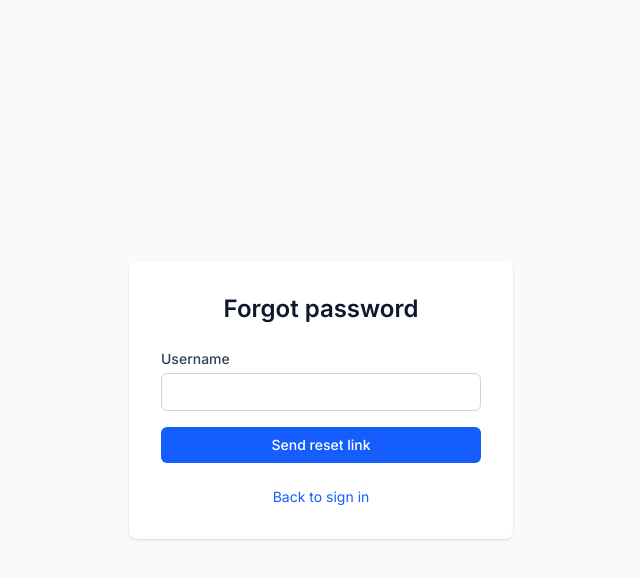
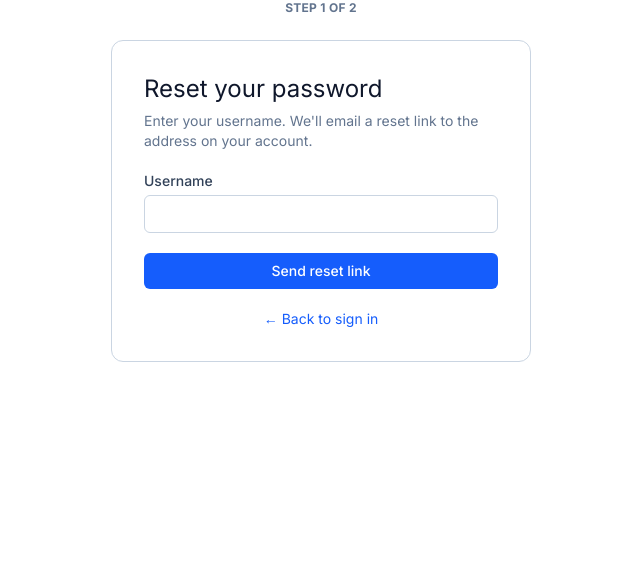
Before and after one commit to ernest-ayitey/lynKS_appointment, a React (Vite) app in the folder apps/web/: page /forgot-password in a window 1280 px wide. Shown: the top 578 px of the page, without its empty margins (319-959 px from the left). Built offline with nearby package versions, Linux system fonts and the light colour scheme; no server answers.

Commit message:
style: restyle ForgotPassword/ResetPassword/ChangePassword to match ForgotPassword.dc.html

```diff
--- a/apps/web/src/features/auth/change-password.page.tsx
+++ b/apps/web/src/features/auth/change-password.page.tsx
@@ -1,6 +1,7 @@
 import { useState } from 'react';
 import { useForm } from 'react-hook-form';
 import { useNavigate } from 'react-router-dom';
+import AuthCard from '../../components/auth-card';
 import { ApiError } from '../../lib/api-client';
 import { GENERIC_ERROR_MESSAGE, applyApiError } from '../../lib/api-error-handling';
 import { useAuth } from '../../lib/auth-context';
@@ -52,17 +53,14 @@ export default function ChangePasswordPage() {
   }
 
   return (
-    <div className="flex min-h-screen items-center justify-center bg-slate-50 px-4">
-      <div className="w-full max-w-sm rounded-lg bg-white p-8 shadow">
-        <h1 className="mb-6 text-center text-2xl font-semibold text-slate-900">Change password</h1>
-
+    <AuthCard title="Change password">
       {user?.must_change_password && (
-          <div role="alert" className="mb-4 rounded-md bg-amber-50 px-3 py-2 text-sm text-amber-800">
+        <div role="alert" className="rounded-md bg-amber-50 px-3 py-2 text-sm text-amber-800">
           You must change your password before continuing.
         </div>
       )}
 
-        <form onSubmit={handleSubmit(onSubmit)} className="space-y-4" noValidate>
+      <form onSubmit={handleSubmit(onSubmit)} className="flex flex-col gap-5" noValidate>
         {formError && (
           <div role="alert" className="rounded-md bg-red-50 px-3 py-2 text-sm text-red-700">
             {formError}
@@ -123,7 +121,6 @@ export default function ChangePasswordPage() {
           Change password
         </button>
       </form>
-      </div>
-    </div>
+    </AuthCard>
   );
 }
--- a/apps/web/src/features/auth/forgot-password.page.tsx
+++ b/apps/web/src/features/auth/forgot-password.page.tsx
@@ -1,6 +1,7 @@
 import { useState } from 'react';
 import { useForm } from 'react-hook-form';
 import { Link } from 'react-router-dom';
+import AuthCard from '../../components/auth-card';
 import { GENERIC_ERROR_MESSAGE } from '../../lib/api-error-handling';
 import { useAuth } from '../../lib/auth-context';
 
@@ -40,16 +41,17 @@ export default function ForgotPasswordPage() {
   }
 
   return (
-    <div className="flex min-h-screen items-center justify-center bg-slate-50 px-4">
-      <div className="w-full max-w-sm rounded-lg bg-white p-8 shadow">
-        <h1 className="mb-6 text-center text-2xl font-semibold text-slate-900">Forgot password</h1>
-
+    <AuthCard
+      stepLabel="STEP 1 OF 2"
+      title="Reset your password"
+      subtitle="Enter your username. We'll email a reset link to the address on your account."
+    >
       {message ? (
         <p role="status" className="text-center text-sm text-slate-700">
           {message}
         </p>
       ) : (
-          <form onSubmit={handleSubmit(onSubmit)} className="space-y-4" noValidate>
+        <form onSubmit={handleSubmit(onSubmit)} className="flex flex-col gap-5" noValidate>
           {formError && (
             <div role="alert" className="rounded-md bg-red-50 px-3 py-2 text-sm text-red-700">
               {formError}
@@ -79,12 +81,11 @@ export default function ForgotPasswordPage() {
         </form>
       )}
 
-        <p className="mt-6 text-center text-sm text-slate-600">
+      <p className="text-center text-sm text-slate-600">
         <Link to="/login" className="text-blue-600 hover:underline">
-            Back to sign in
+          ← Back to sign in
         </Link>
       </p>
-      </div>
-    </div>
+    </AuthCard>
   );
 }
--- a/apps/web/src/features/auth/reset-password.page.tsx
+++ b/apps/web/src/features/auth/reset-password.page.tsx
@@ -1,6 +1,7 @@
 import { useState } from 'react';
 import { useForm } from 'react-hook-form';
 import { Link, useNavigate, useParams } from 'react-router-dom';
+import AuthCard from '../../components/auth-card';
 import { ApiError } from '../../lib/api-client';
 import { GENERIC_ERROR_MESSAGE, applyApiError } from '../../lib/api-error-handling';
 import { useAuth } from '../../lib/auth-context';
@@ -62,10 +63,7 @@ export default function ResetPasswordPage() {
   }
 
   return (
-    <div className="flex min-h-screen items-center justify-center bg-slate-50 px-4">
-      <div className="w-full max-w-sm rounded-lg bg-white p-8 shadow">
-        <h1 className="mb-6 text-center text-2xl font-semibold text-slate-900">Reset password</h1>
-
+    <AuthCard stepLabel="STEP 2 OF 2 · opened from email link" title="Choose a new password">
       {offerNewLink && formError ? (
         // Nothing the user can retype here will help (the link itself is
         // dead, or the request was rejected outright), so the form is
@@ -77,7 +75,7 @@ export default function ResetPasswordPage() {
           </Link>
         </div>
       ) : (
-          <form onSubmit={handleSubmit(onSubmit)} className="space-y-4" noValidate>
+        <form onSubmit={handleSubmit(onSubmit)} className="flex flex-col gap-5" noValidate>
           {formError && (
             <div role="alert" className="rounded-md bg-red-50 px-3 py-2 text-sm text-red-700">
               {formError}
@@ -100,7 +98,7 @@ export default function ResetPasswordPage() {
 
           <div>
             <label htmlFor="passwordConfirmation" className="block text-sm font-medium text-slate-700">
-                Confirm password
+              Confirm new password
             </label>
             <input
               id="passwordConfirmation"
@@ -114,16 +112,17 @@ export default function ResetPasswordPage() {
             )}
           </div>
 
+          <p className="text-xs text-slate-500">Link expires after 30 minutes.</p>
+
           <button
             type="submit"
             disabled={isSubmitting}
             className="w-full rounded-md bg-blue-600 px-3 py-2 text-sm font-medium text-white hover:bg-blue-700 disabled:opacity-60"
           >
-              Reset password
+            Save and sign in
           </button>
         </form>
       )}
-      </div>
-    </div>
+    </AuthCard>
   );
 }
```
Also changed, not shown: 1 other file (tests, documents, lock files or other folders). Lines whose indentation alone changed are shown as unchanged.
